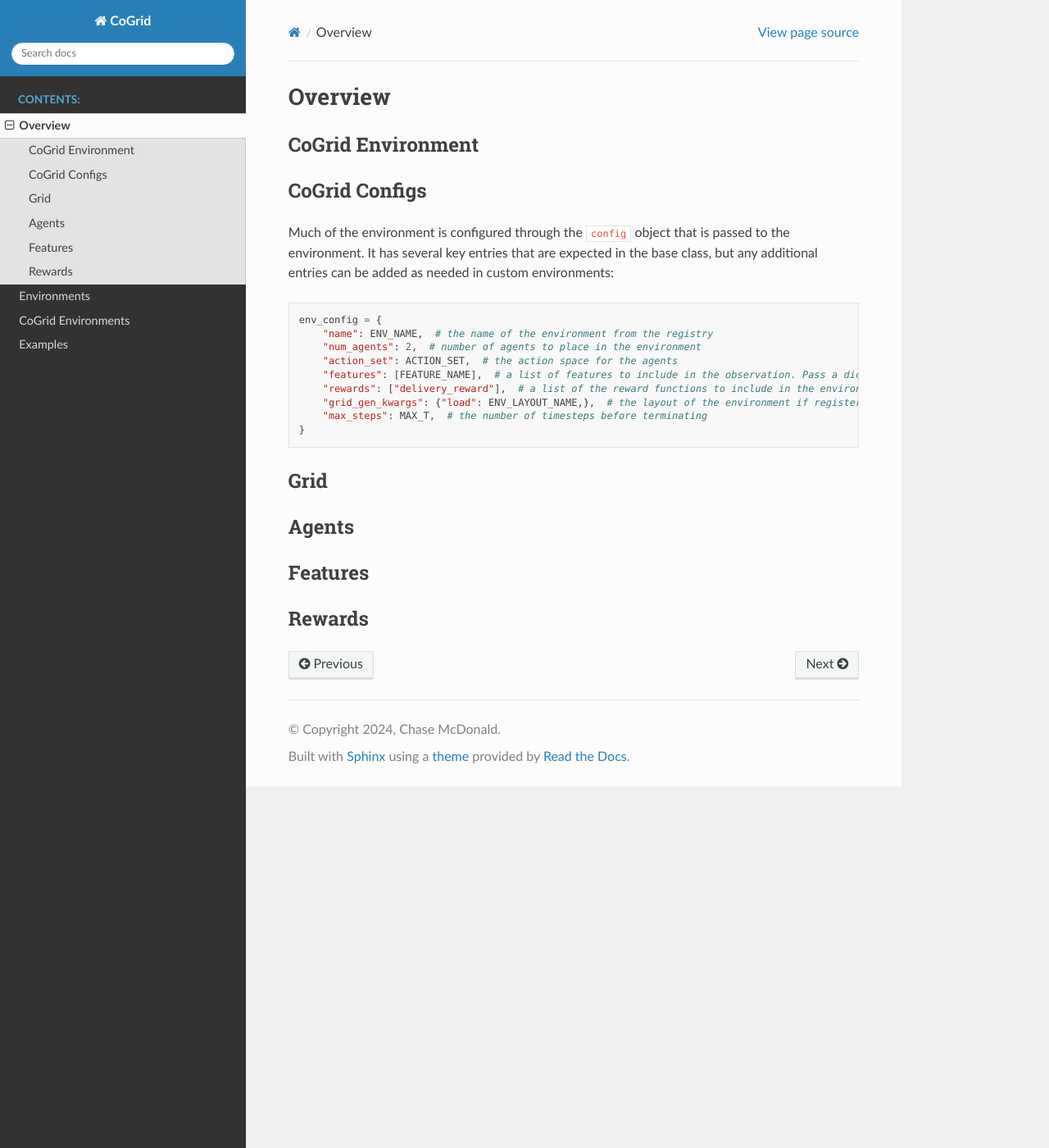
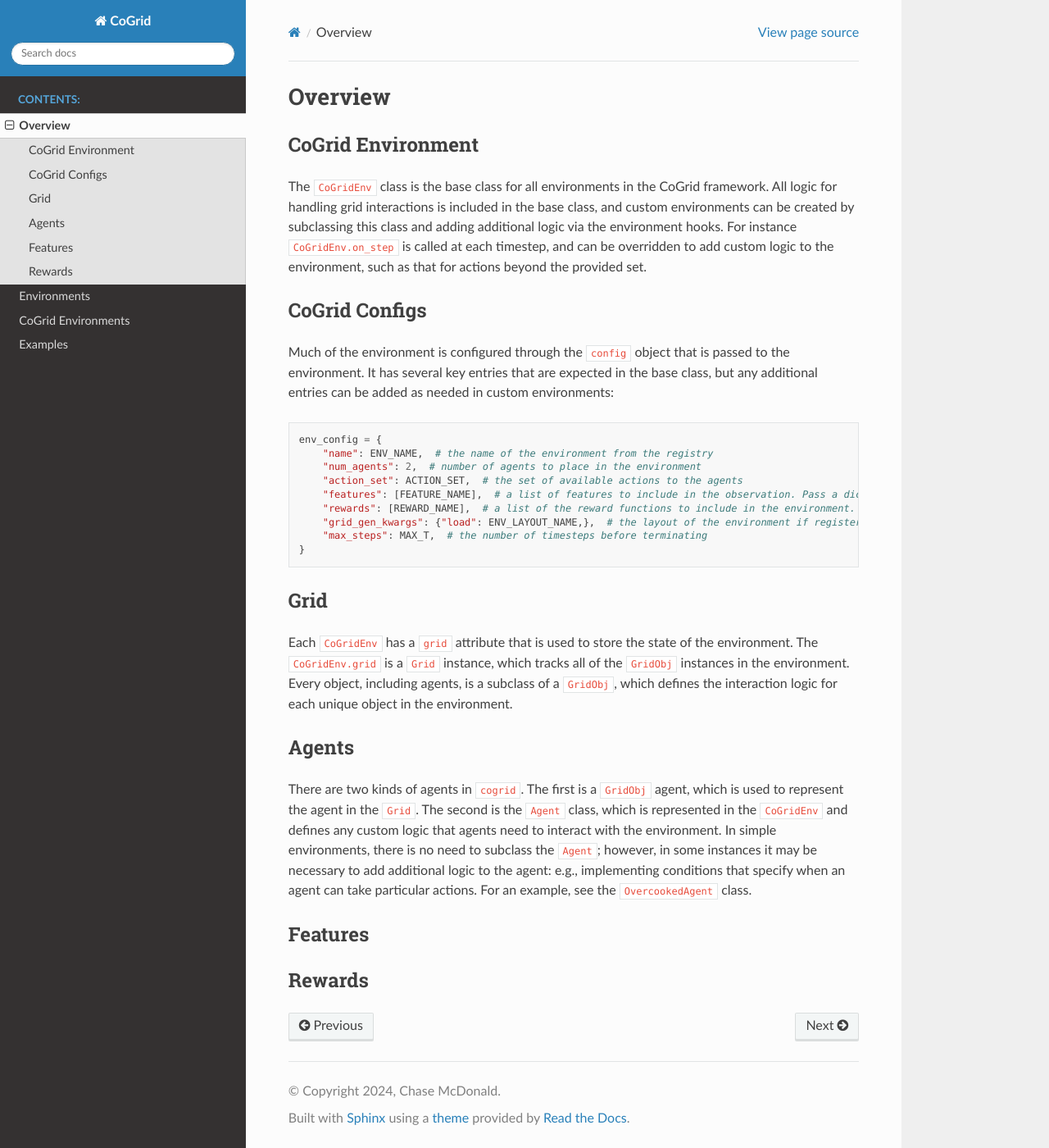
Before and after one commit to chasemcd/cogrid, a Sphinx documentation site: the page built from docs/content/getting_started.rst, in a window 1280 px wide and 1400 px high. Shown: the whole window at 82% size. Built offline with Sphinx 7.4.7 and the Read the Docs theme 2.0.0, drawn with Linux system fonts in a browser that asks for light colours.

```diff
--- a/docs/content/getting_started.rst
+++ b/docs/content/getting_started.rst
@@ -3,6 +3,11 @@ Overview
 
 CoGrid Environment
 -------------------
+
+The ``CoGridEnv`` class is the base class for all environments in the CoGrid framework. All logic for handling grid interactions is included
+in the base class, and custom environments can be created by subclassing this class and adding additional logic via the environment hooks.
+For instance ``CoGridEnv.on_step`` is called at each timestep, and can be overridden to add custom logic to the environment, such as that for actions
+beyond the provided set.
 
 CoGrid Configs
 ---------------
@@ -16,9 +21,9 @@ in custom environments:
     env_config = {
         "name": ENV_NAME,  # the name of the environment from the registry
         "num_agents": 2,  # number of agents to place in the environment
-        "action_set": ACTION_SET,  # the action space for the agents
+        "action_set": ACTION_SET,  # the set of available actions to the agents
         "features": [FEATURE_NAME],  # a list of features to include in the observation. Pass a dictioanry to specify per-agent.
-        "rewards": ["delivery_reward"],  # a list of the reward functions to include in the environment.
+        "rewards": [REWARD_NAME],  # a list of the reward functions to include in the environment.
         "grid_gen_kwargs": {"load": ENV_LAYOUT_NAME,},  # the layout of the environment if registered in the grid registry
         "max_steps": MAX_T,  # the number of timesteps before terminating
     }
@@ -26,9 +31,17 @@ in custom environments:
 Grid
 ------------
 
+Each ``CoGridEnv`` has a ``grid`` attribute that is used to store the state of the environment. The ``CoGridEnv.grid`` is a ``Grid`` instance, which tracks
+all of the ``GridObj`` instances in the environment. Every object, including agents, is a subclass of a ``GridObj``, which defines the interaction logic for each
+unique object in the environment.
+
 
 Agents
 ------------
+
+There are two kinds of agents in ``cogrid``. The first is a ``GridObj`` agent, which is used to represent the agent in the ``Grid``. The second is the ``Agent`` class, which is represented
+in the ``CoGridEnv`` and defines any custom logic that agents need to interact with the environment. In simple environments, there is no need to subclass the ``Agent``; however,
+in some instances it may be necessary to add additional logic to the agent: e.g., implementing conditions that specify when an agent can take particular actions. For an example, see the ``OvercookedAgent`` class.
 
 
 Features
```
Also changed, not shown: README.rst (+0 -16 lines), docs/index.rst (+80 -8 lines).
